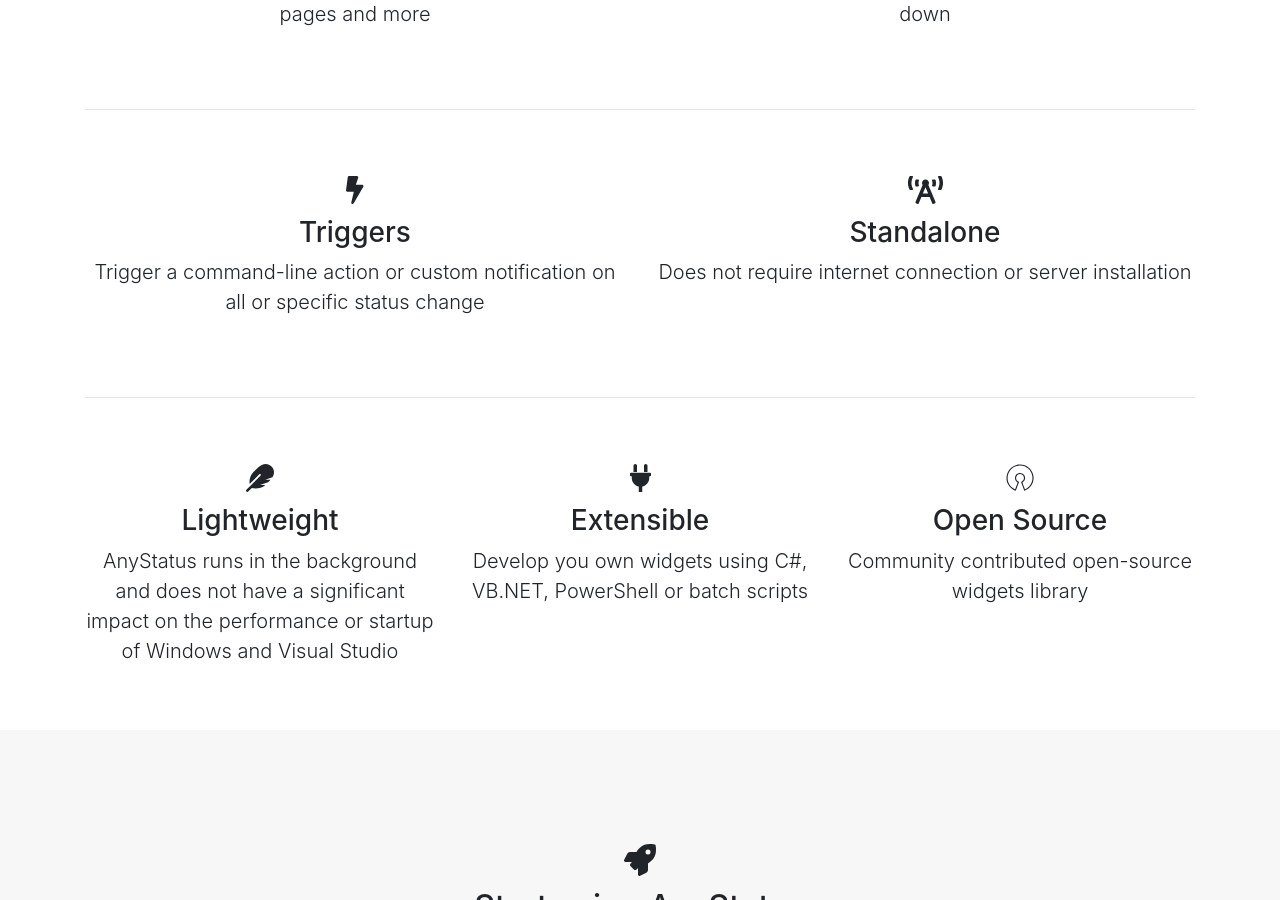
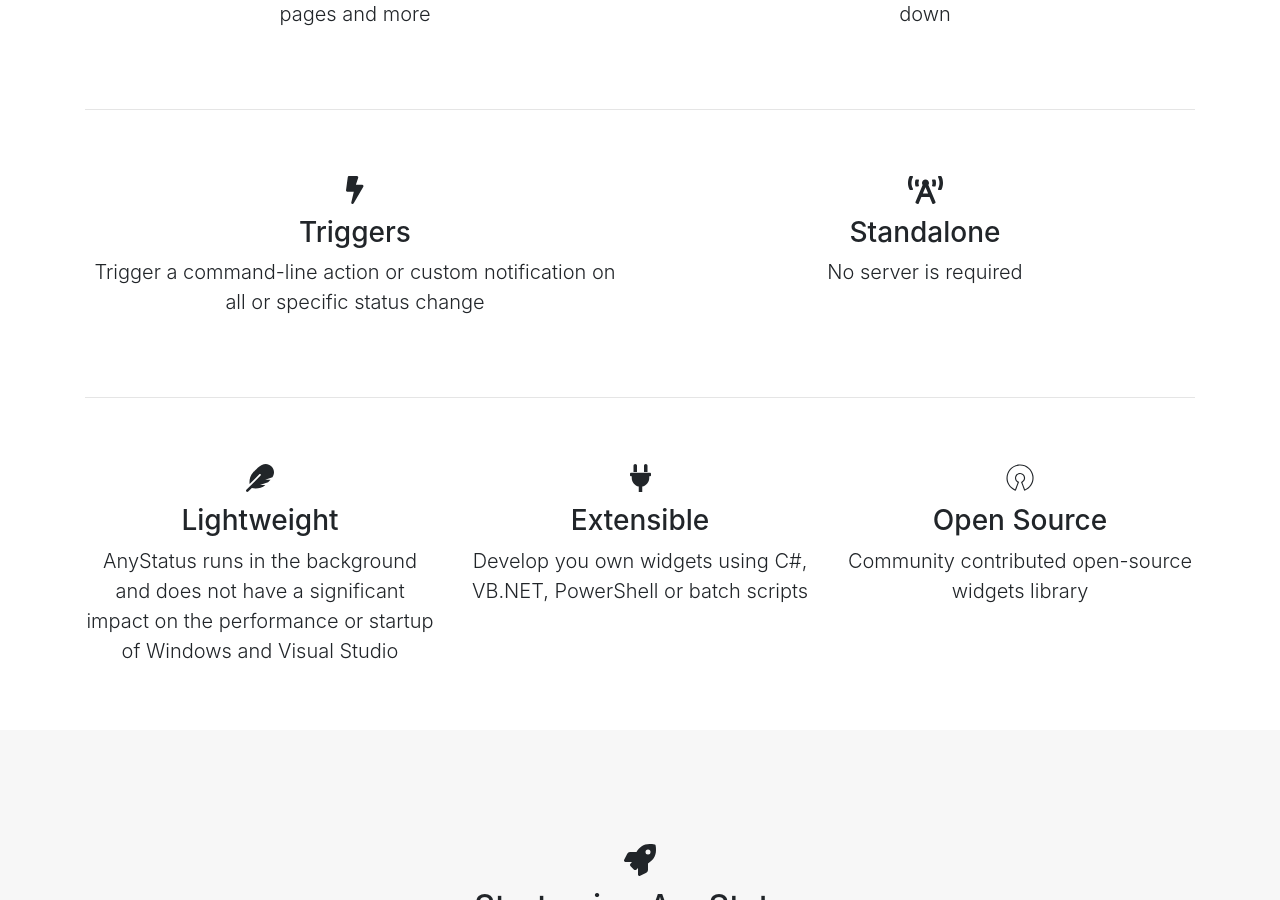
Before and after one commit to AnyStatus/anystatus.github.io, a Jekyll site: the page built from index.html, in a window 1280 px wide and 900 px high, scrolled down 3818 px. Built offline with Jekyll 4.4.1, drawn with Linux system fonts in a browser that asks for light colours; comment, search, counter and statistics services are not loaded.

Commit message:
Mr Hyde was here …

```diff
--- a/index.html
+++ b/index.html
@@ -144,7 +144,7 @@
         <div class="col-md-6 text-center">
             <h3><i class="fas fa-broadcast-tower"></i></h3>
             <h3>Standalone</h3>
-            <p class="lead">Does not require internet connection or server installation</p>
+            <p class="lead">No server is required</p>
         </div>
     </div>
 </div>
```
